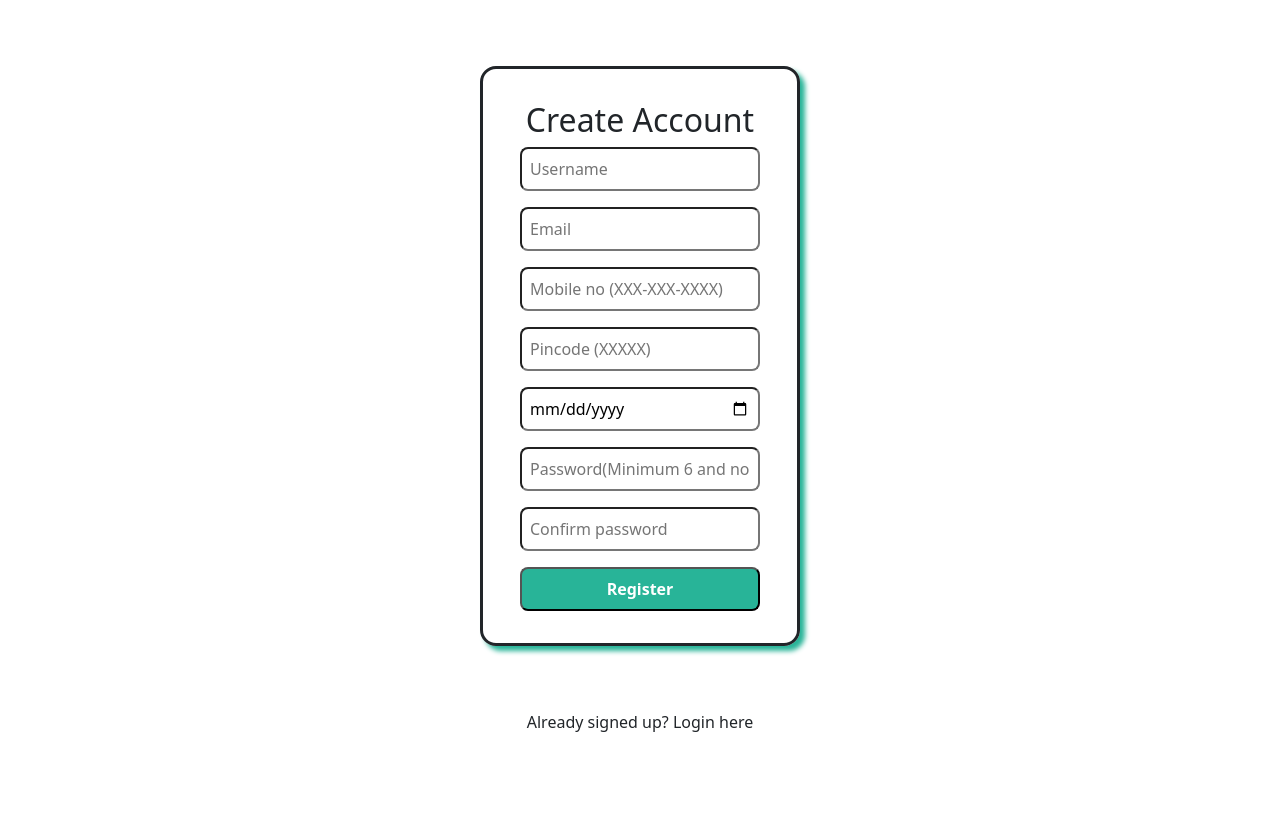
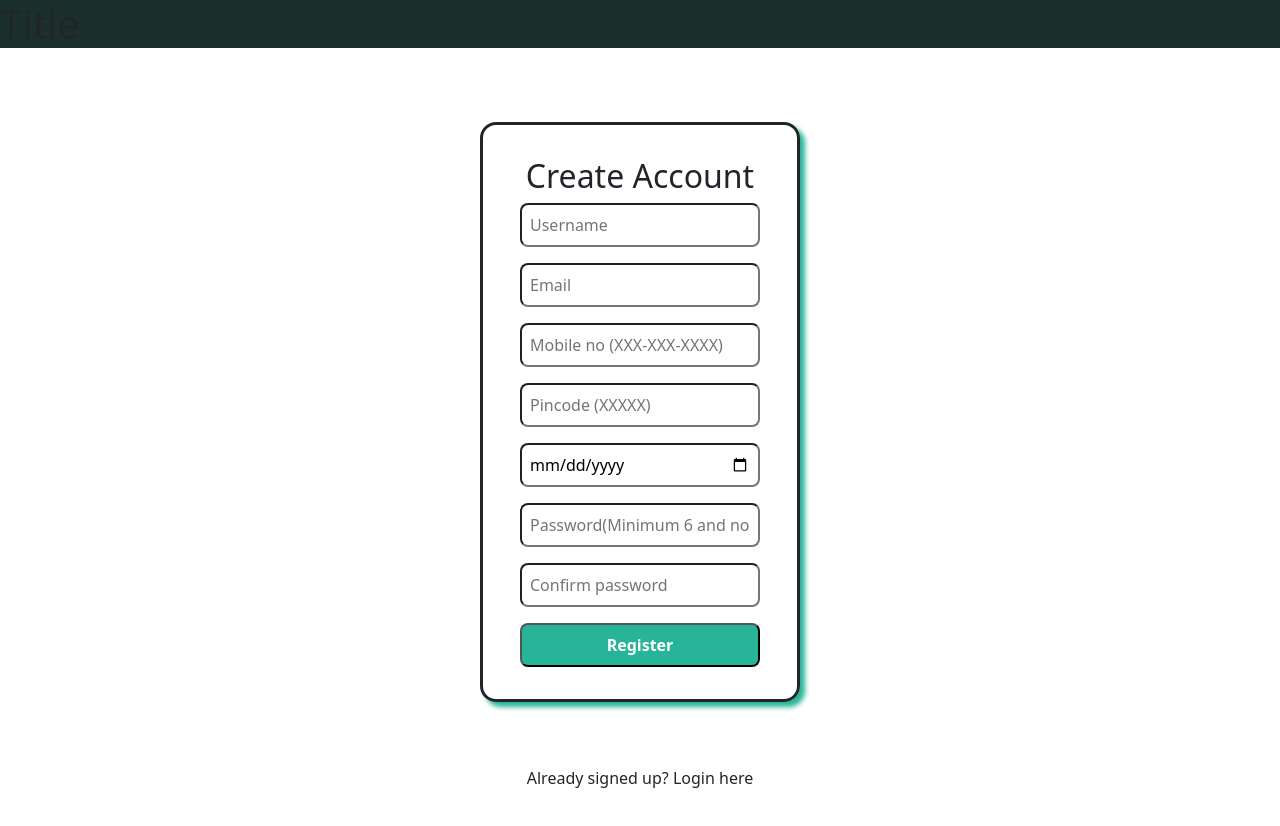
Before and after one commit to DecryptLife/Lively, a React (Create React App) app in the folder lively_frontend/: page / in a window 1280 px wide. Both pictures are taken after a click on the button "Sign Up Now". Shown: the top 826 px of the page. Before the commit the page ends 800 px from the top, so only its background shows below. Built offline with nearby package versions, Linux system fonts and the light colour scheme.

Commit message:
title bar logic added

```diff
--- a/lively_frontend/src/App.css
+++ b/lively_frontend/src/App.css
@@ -1,3 +1,7 @@
+:root{
+  --primary-color: #28b498;
+}
+
 .apptitle {
   background-color: #4daa49;
   text-align: center;
--- a/lively_frontend/src/App.js
+++ b/lively_frontend/src/App.js
@@ -4,17 +4,20 @@ import Login from "./components/LoginPage/Login";
 import Home from "./components/HomePage/home";
 import Register from "./components/RegistrationPage/registration";
 import Profile from "./components/ProfilePage/profile";
+import Layout from "./components/Layout";
 import { BrowserRouter as Router, Routes, Route } from "react-router-dom";
 
 function App() {
   return (
     <Router>
+      <Layout>
         <Routes>
           <Route exact path="/" element={<Login />}></Route>
           <Route exact path="/home" element={<Home />}></Route>
           <Route exact path="/register" element={<Register />}></Route>
           <Route exact path="/profile" element={<Profile />}></Route>
         </Routes>
+      </Layout>
     </Router>
   );
 }
--- a/lively_frontend/src/components/HomePage/home.js
+++ b/lively_frontend/src/components/HomePage/home.js
@@ -108,7 +108,7 @@ const Home = () => {
   };
 
   return (
-    <div className="Home">
+    <div className="container">
       <div className="home_container1">
         <Status handleLogout={logout} goToProfile={profile} />
         <div className="home_container2">
--- /dev/null
+++ b/lively_frontend/src/components/Layout.js
@@ -0,0 +1,17 @@
+const { useLocation } = require("react-router-dom");
+const { default: TitleBar } = require("./TitleBar/TitleBar");
+
+const Layout = ({ children }) => {
+  const location = useLocation();
+
+  const hideTitleBar = location.pathname === "/";
+
+  return (
+    <div>
+      {!hideTitleBar && <TitleBar />}
+      {children}
+    </div>
+  );
+};
+
+export default Layout;
--- /dev/null
+++ b/lively_frontend/src/components/TitleBar/TitleBar.js
@@ -0,0 +1,11 @@
+import "./titlebar.css";
+
+const TitleBar = () => {
+  return (
+    <div className="title_container">
+      <h1>Title</h1>
+    </div>
+  );
+};
+
+export default TitleBar;
--- /dev/null
+++ b/lively_frontend/src/components/TitleBar/titlebar.css
@@ -0,0 +1,3 @@
+.title_container{
+    background-color: #1c302b;
+}
```
Lines whose indentation alone changed are shown as unchanged.
